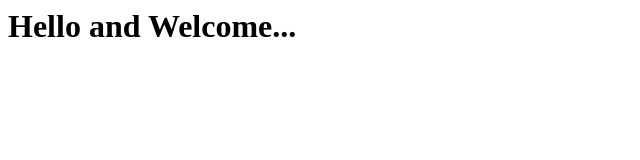
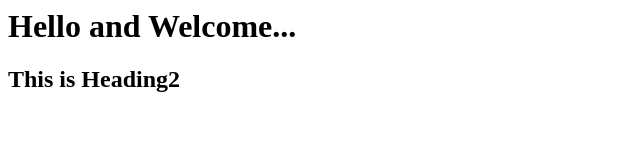
Before and after one commit to aisaacllc/august, a plain HTML site: page index.html in a window 1280 px wide. Shown: the whole page, without its empty margins (0-640 px from the left). Drawn offline with Linux system fonts and the light colour scheme.

Commit message:
Add H2 heading to index.html
Weh Hook Test

```diff
--- a/index.html
+++ b/index.html
@@ -4,5 +4,6 @@
 </head>
 <body>
       <H1>Hello and Welcome...</H1>
+      <H2> This is Heading2 </H2>
 </body>
 </html>
```
